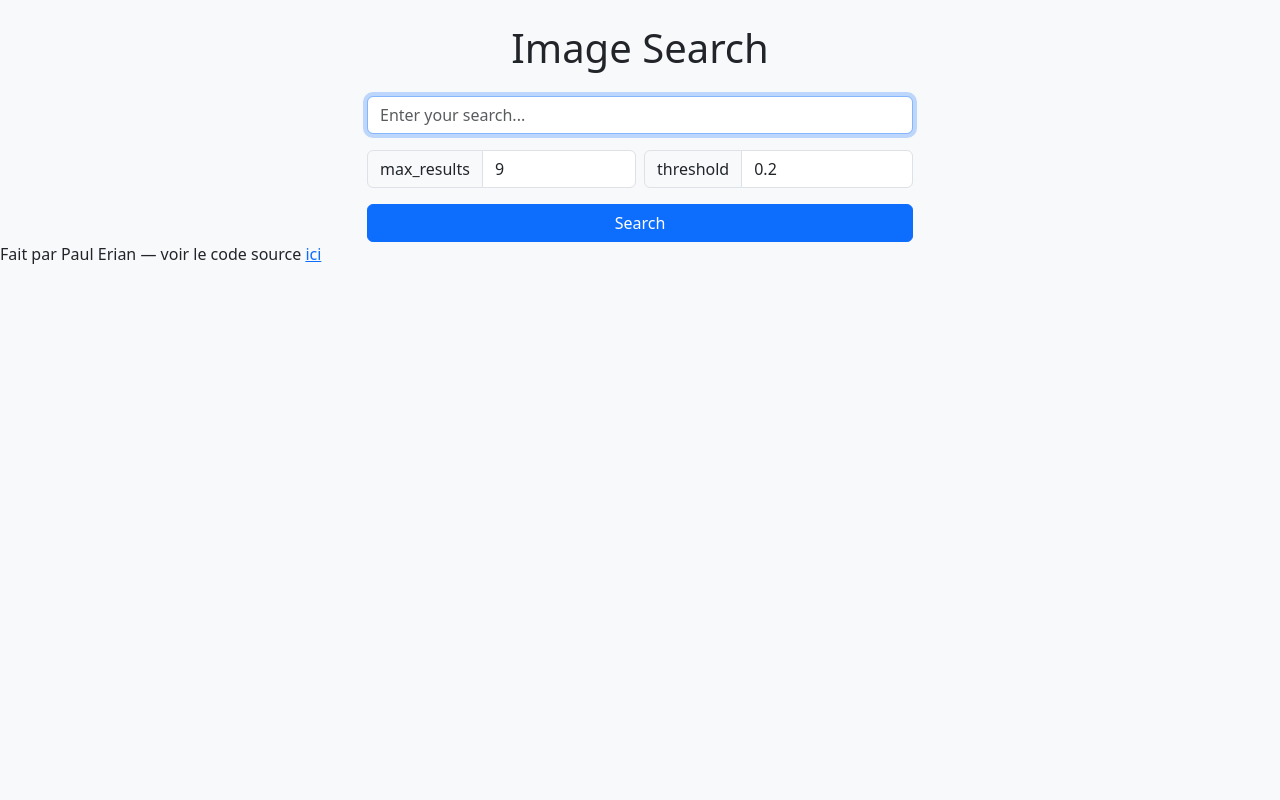
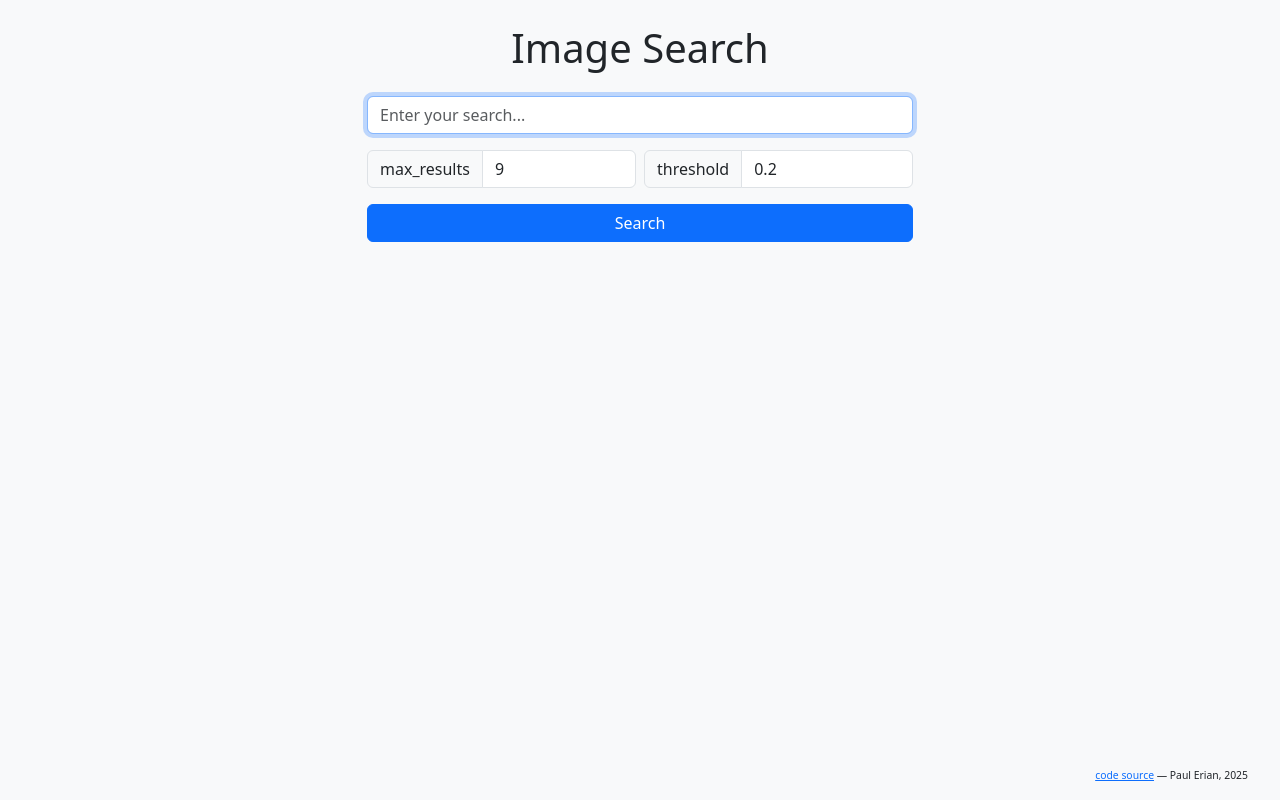
Before and after one commit to paul-erian/image-search, a FastAPI app: page / in a window 1280 px wide. Run offline with FastAPI, Linux system fonts and the light colour scheme.

Commit message:
improve signature

```diff
--- a/app/templates/home.html
+++ b/app/templates/home.html
@@ -32,8 +32,7 @@
             </div>
         </div>
     </body>
-<footer>
-    Fait par Paul Erian — voir le code source
-    <a href="{{ git_url }}" target="_blank">ici</a>
+<footer style="position: fixed; bottom: 10px; right: 20px; padding: 6px 12px; border-radius: 8px; font-size: 0.65em;">
+    <a href="{{ git_url }}" target="_blank">code source</a> — Paul Erian, 2025
 </footer>
 </html>
--- a/app/templates/results.html
+++ b/app/templates/results.html
@@ -70,8 +70,7 @@
         {% endif %}
     </div>
 </body>
-<footer>
-    Fait par Paul Erian — voir le code source
-    <a href="{{ git_url }}" target="_blank">ici</a>
+<footer class="text-end mt-5 mb-3 me-3" style="font-size: 0.65em;">
+    <a href="{{ git_url }}" target="_blank">code source</a> — Paul Erian, 2025
 </footer>
 </html>
```
